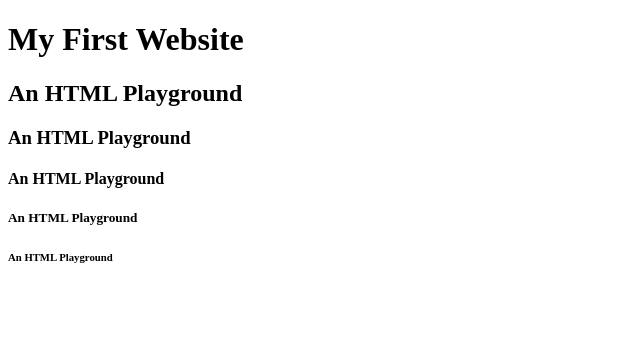
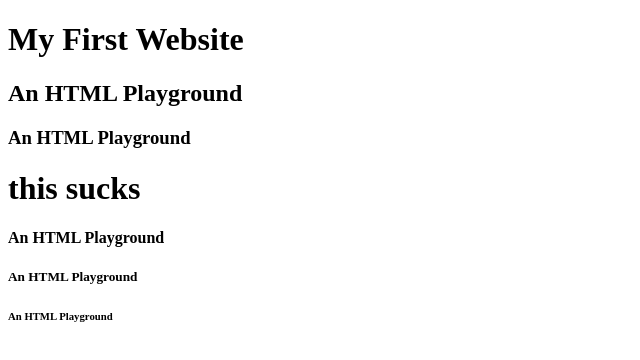
Before and after one commit to srshaikh/test, a plain HTML site: page index.html in a window 1280 px wide. Shown: the whole page, without its empty margins (0-640 px from the left). Drawn offline with Linux system fonts and the light colour scheme.

Commit message:
add this sucks

```diff
--- a/index.html
+++ b/index.html
@@ -9,6 +9,7 @@
 <h1>My First Website</h1>
    <h2>An HTML Playground</h2>
    <h3>An HTML Playground</h3>
+<h1> this sucks </h1>
    <h4>An HTML Playground</h4>
    <h5>An HTML Playground</h5>
    <h6>An HTML Playground</h6>
```
Also changed, not shown: hello.txt (added).
